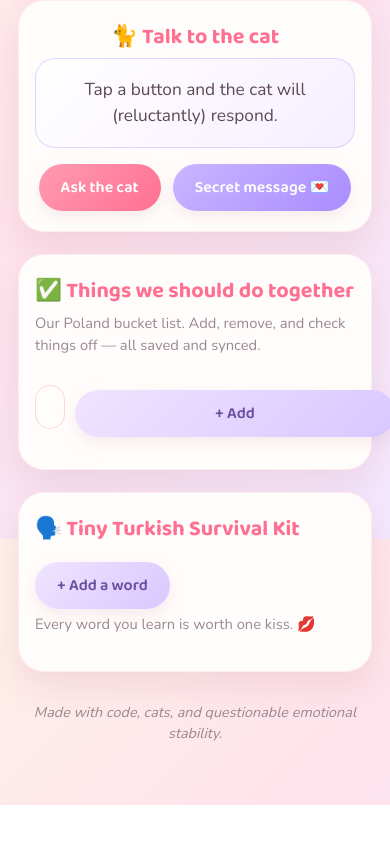
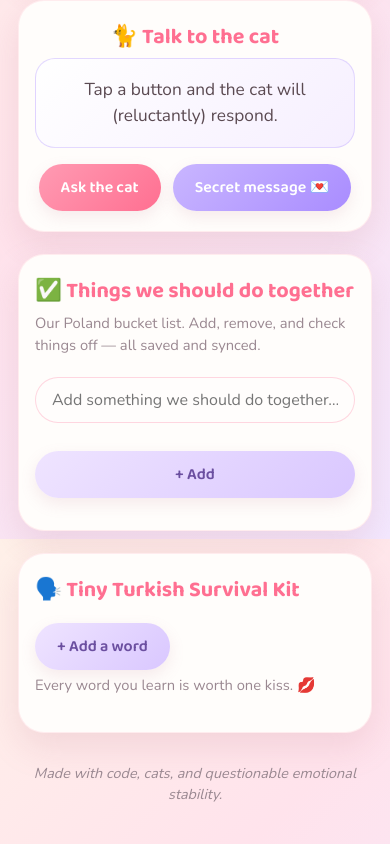
Before and after one commit to urgnEmir/turkish-cat-delivery, a website: page public/index.html in a window 390 px wide. Shown: the part 1149-1993 px from the top of the page. Before the commit the page ends 1954 px from the top, so only its background shows below. Drawn offline with nearby package versions, Linux system fonts and the light colour scheme; no server answers.

Commit message:
Make add-item row bulletproof and bust CSS cache
Consolidate duplicate .add-item .btn rules, add flex-wrap so the button
drops to its own full-width line on narrow screens instead of overflowing.
Bump styles/app to ?v=3 so cached old CSS is refetched.

Co-Authored-By: Claude Opus 4.8 (1M context) <noreply@anthropic.com>

```diff
--- a/public/styles.css
+++ b/public/styles.css
@@ -197,14 +197,20 @@ h1, h2, h3 { font-family: "Baloo 2", "Nunito", sans-serif; margin: 0 0 .2em; }
 .checklist li:hover .del, .checklist li:focus-within .del { opacity: 1; }
 .checklist .del:hover { color: var(--pink-deep); transform: scale(1.2); }
 
-.add-item { display: flex; gap: 10px; margin-top: 14px; align-items: center; }
+.add-item {
+  display: flex; gap: 10px; margin-top: 14px; align-items: center;
+  flex-wrap: wrap; width: 100%;
+}
 .add-item input {
-  flex: 1 1 auto; min-width: 0; padding: 10px 14px; border-radius: 999px;
+  flex: 1 1 180px; min-width: 0; width: 100%; padding: 11px 16px; border-radius: 999px;
   border: 1.5px solid rgba(255,155,179,.4); font-family: inherit; font-size: 1rem; background: #fffdfc;
 }
-.add-item .btn { white-space: nowrap; padding: 11px 18px; }
 .add-item input:focus { outline: none; border-color: var(--pink-deep); box-shadow: 0 0 0 3px rgba(255,111,145,.15); }
-.add-item .btn { flex: 0 0 auto; }
+.add-item .btn { flex: 0 0 auto; white-space: nowrap; }
+/* on narrow screens the button wraps to its own full-width line */
+@media (max-width: 420px) {
+  .add-item .btn { flex: 1 1 100%; }
+}
 
 .progress-note { margin-top: 12px; text-align: center; color: var(--pink-deep); font-weight: 700; }
 
```
Also changed, not shown: public/index.html (+2 -2 lines).
